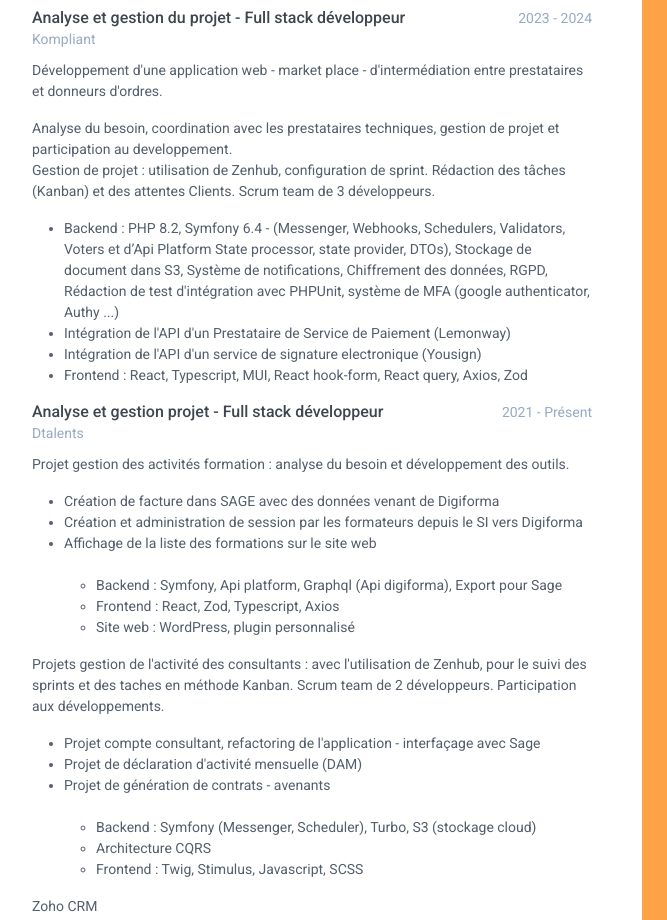
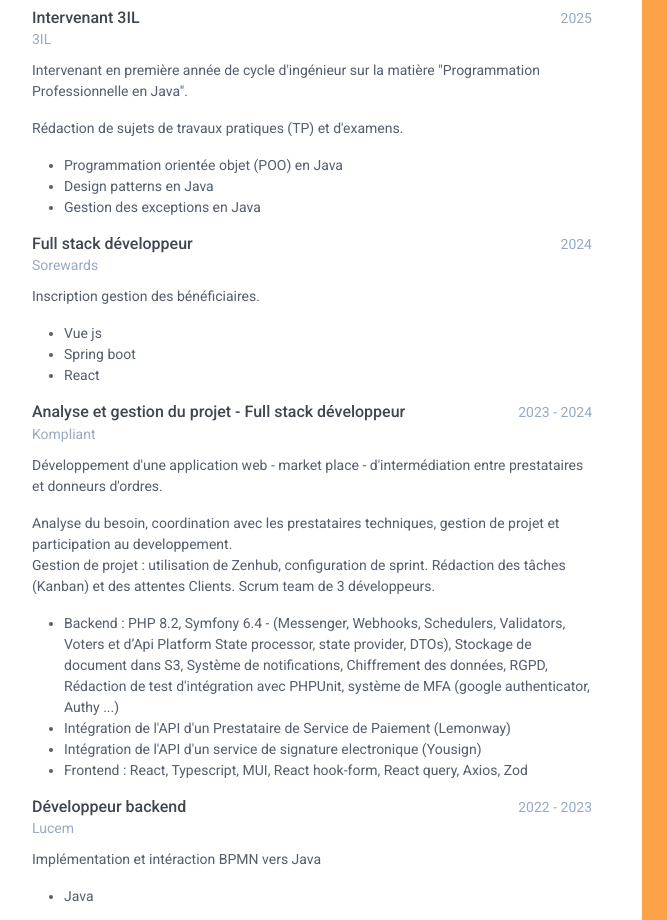
Before and after one commit to GuillaumeRoussin/resume, a plain HTML site: page index.html in a window 1280 px wide. Shown: the part 438-1358 px from the top of the page, 188-855 px from the left. Drawn offline with Linux system fonts and the light colour scheme.

Commit message:
Ajout des projets Java + Intervention 3IL

```diff
--- a/index.html
+++ b/index.html
@@ -101,6 +101,45 @@
             <div class="item">
                 <div class="meta">
                     <div class="upper-row">
+                        <h3 class="job-title">Intervenant 3IL</h3>
+                        <div class="time">2025</div>
+                    </div><!--//upper-row-->
+                    <div class="company">3IL</div>
+                </div><!--//meta-->
+                <div class="details">
+                    <p>Intervenant en première année de cycle d'ingénieur sur la matière "Programmation Professionnelle en Java".</p>
+                    <p>Rédaction de sujets de travaux pratiques (TP) et d'examens.</p>
+                    <ul>
+                        <li>Programmation orientée objet (POO) en Java</li>
+                        <li>Design patterns en Java</li>
+                        <li>Gestion des exceptions en Java</li>
+                    </ul>
+                </div><!--//details-->
+            </div><!--//item-->
+            <div class="item">
+                <div class="meta">
+                    <div class="upper-row">
+                        <h3 class="job-title">Full stack développeur</h3>
+                        <div class="time">2024</div>
+                    </div><!--//upper-row-->
+                    <div class="company">Sorewards</div>
+                </div><!--//meta-->
+                <div class="details">
+                    <p>Inscription gestion des bénéficiaires.</p>
+                    <ul>
+                        <li>
+                            Vue js
+                        </li><li>
+                            Spring boot
+                        </li><li>
+                            React
+                        </li>
+                    </ul>
+                </div><!--//details-->
+            </div><!--//item-->
+            <div class="item">
+                <div class="meta">
+                    <div class="upper-row">
                         <h3 class="job-title">Analyse et gestion du projet - Full stack développeur</h3>
                         <div class="time">2023 - 2024</div>
                     </div><!--//upper-row-->
@@ -124,6 +163,23 @@
                         <li>Intégration de l'API d'un Prestataire de Service de Paiement (Lemonway)</li>
                         <li>Intégration de l'API d'un service de signature electronique (Yousign)</li>
                         <li>Frontend : React, Typescript, MUI, React hook-form, React query, Axios, Zod</li>
+                    </ul>
+                </div><!--//details-->
+            </div><!--//item-->
+            <div class="item">
+                <div class="meta">
+                    <div class="upper-row">
+                        <h3 class="job-title">Développeur backend</h3>
+                        <div class="time">2022 - 2023</div>
+                    </div><!--//upper-row-->
+                    <div class="company">Lucem</div>
+                </div><!--//meta-->
+                <div class="details">
+                    <p>Implémentation et intéraction BPMN vers Java</p>
+                    <ul>
+                        <li>
+                           Java
+                        </li>
                     </ul>
                 </div><!--//details-->
             </div><!--//item-->
```
